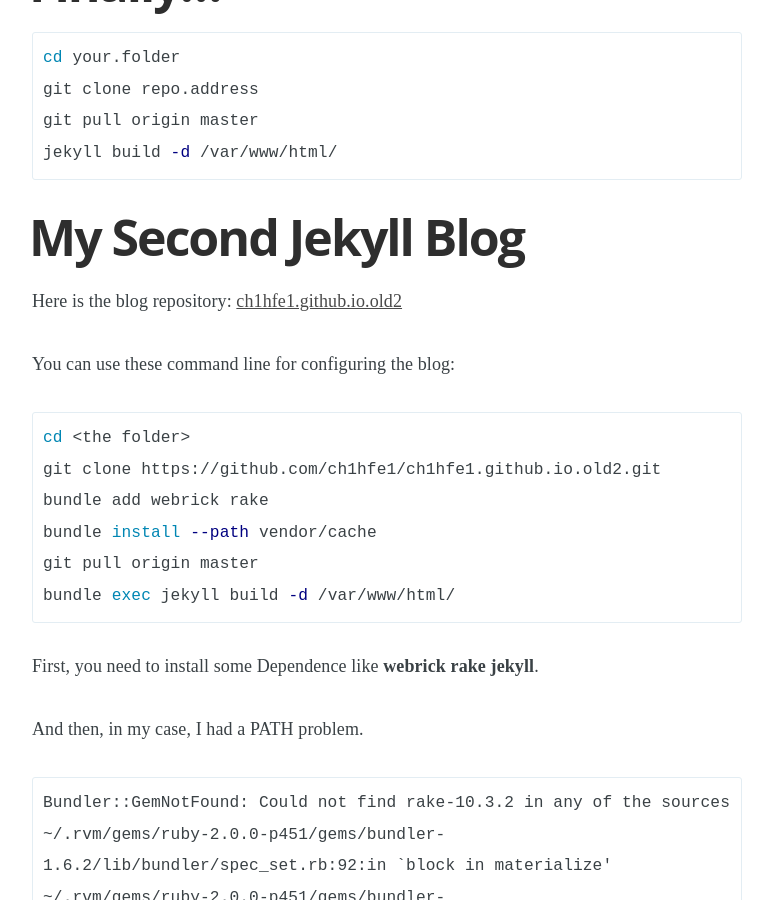
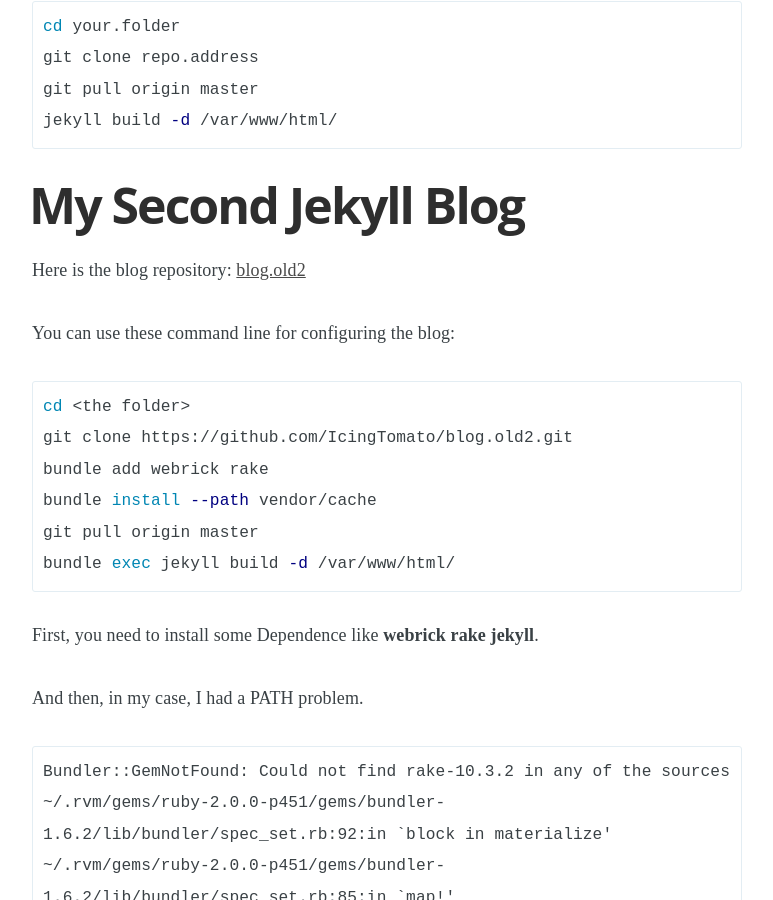
Before and after one commit to IcingTomato/whisper, a Jekyll site: the page built from _posts/2021-02-19-jekyll_blog_tutorial_02.markdown, in a window 1280 px wide and 900 px high, scrolled down 13897 px. Shown: the whole window, without its empty margins (253-1026 px from the left). Built offline with Jekyll 4.4.1, drawn with Linux system fonts in a browser that asks for light colours; some of the changed text lies outside the part shown.

Commit message:
add 2021-05-30.md

````diff
--- a/_posts/2021-02-19-jekyll_blog_tutorial_02.markdown
+++ b/_posts/2021-02-19-jekyll_blog_tutorial_02.markdown
@@ -21,7 +21,7 @@
 - [My Second Jekyll Blog](#8)
 - [Git Dual Repository Setup](#9)
 
-Here is the blog repository: [ch1hfe1.github.io.old](https://github.com/ch1hfe1/ch1hfe1.github.io.old)/[ch1hfe1.github.io.old3](https://github.com/ch1hfe1/ch1hfe1.github.io.old3)
+Here is the blog repository: [blog.old](https://github.com/IcingTomato/blog.old)/[blog.old3](https://github.com/IcingTomato/blog.old3)
 
 # <span id="1">Jekyll-4 Installation Ubuntu 16.04</span>
 
@@ -104,7 +104,7 @@
 After installation, you can clone your repository from `GitHub` or `GitLab`.
 
 ```shell
-git clone https://github.com/ch1hfe1/ch1hfe1.github.io.old.git
+git clone https://github.com/IcingTomato/blog.old.git
 ```
 
 # <span id="2">Nginx Setup</span>
@@ -205,8 +205,8 @@
 You can make a quick start for surfing the Jekyll blog:
 
 ```shell
-git clone -b blank https://github.com/ch1hfe1/ch1hfe1.github.io.old.git
-cd ch1hfe1.github.io.old
+git clone -b blank https://github.com/IcingTomato/blog.old.git
+cd blog.old
 jekyll serve # jekyll s
 # => Now browse to http://localhost:4000
 ```
@@ -366,13 +366,13 @@
 
 # <span id="8">My Second Jekyll Blog</span>
 
-Here is the blog repository: [ch1hfe1.github.io.old2](https://github.com/ch1hfe1/ch1hfe1.github.io.old2)
+Here is the blog repository: [blog.old2](https://github.com/IcingTomato/blog.old2)
 
 You can use these command line for configuring the blog:
 
 ```shell
 cd <the folder>
-git clone https://github.com/ch1hfe1/ch1hfe1.github.io.old2.git
+git clone https://github.com/IcingTomato/blog.old2.git
 bundle add webrick rake
 bundle install --path vendor/cache
 git pull origin master
````
Also changed, not shown: _posts/2021-05-30-dns.markdown (added, +96 -0 lines), about.md (+4 -4 lines), img/post/2021/05/30/171327624.jpg (added), img/post/2021/05/30/171354709.jpg (added), img/post/2021/05/30/171409287.jpg (added), img/post/2021/05/30/171425985.jpg (added), img/post/2021/05/30/171440482.jpg (added), img/post/2021/05/30/171529219.jpg (added), img/post/2021/05/30/171552607.jpg (added), img/post/2021/05/30/171606724.jpg (added), img/post/2021/05/30/175333937.jpg (added).
